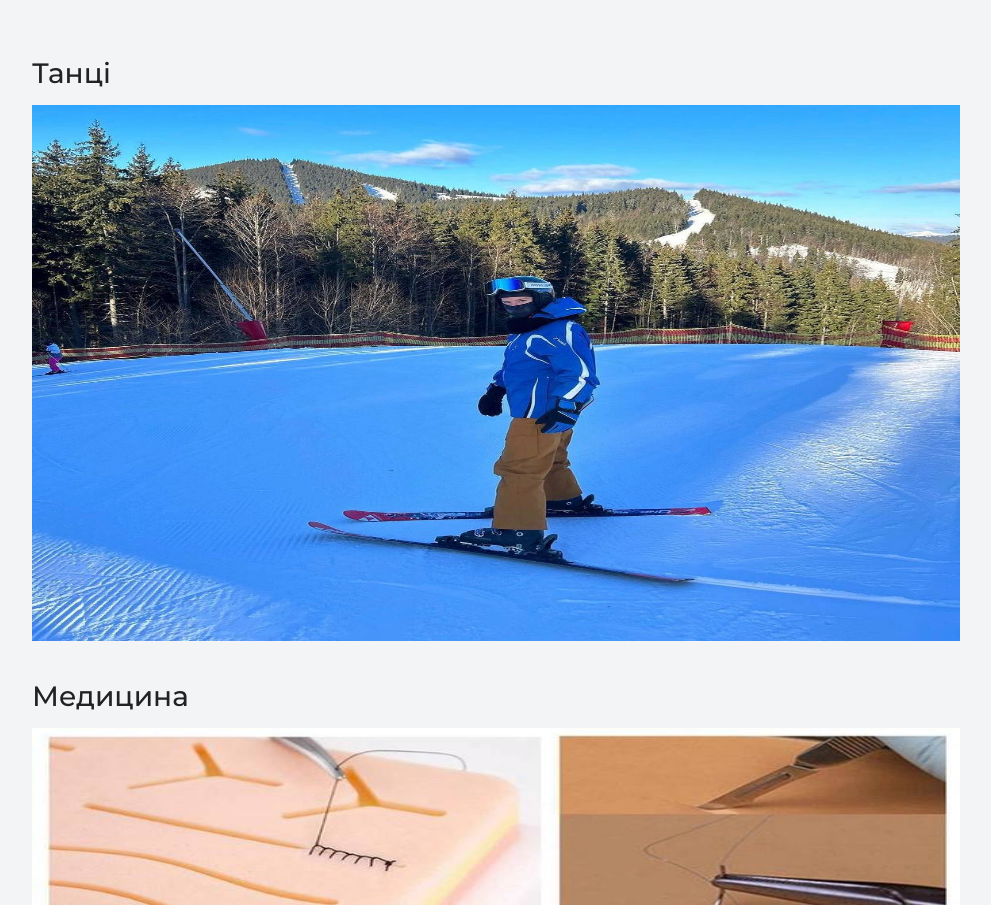
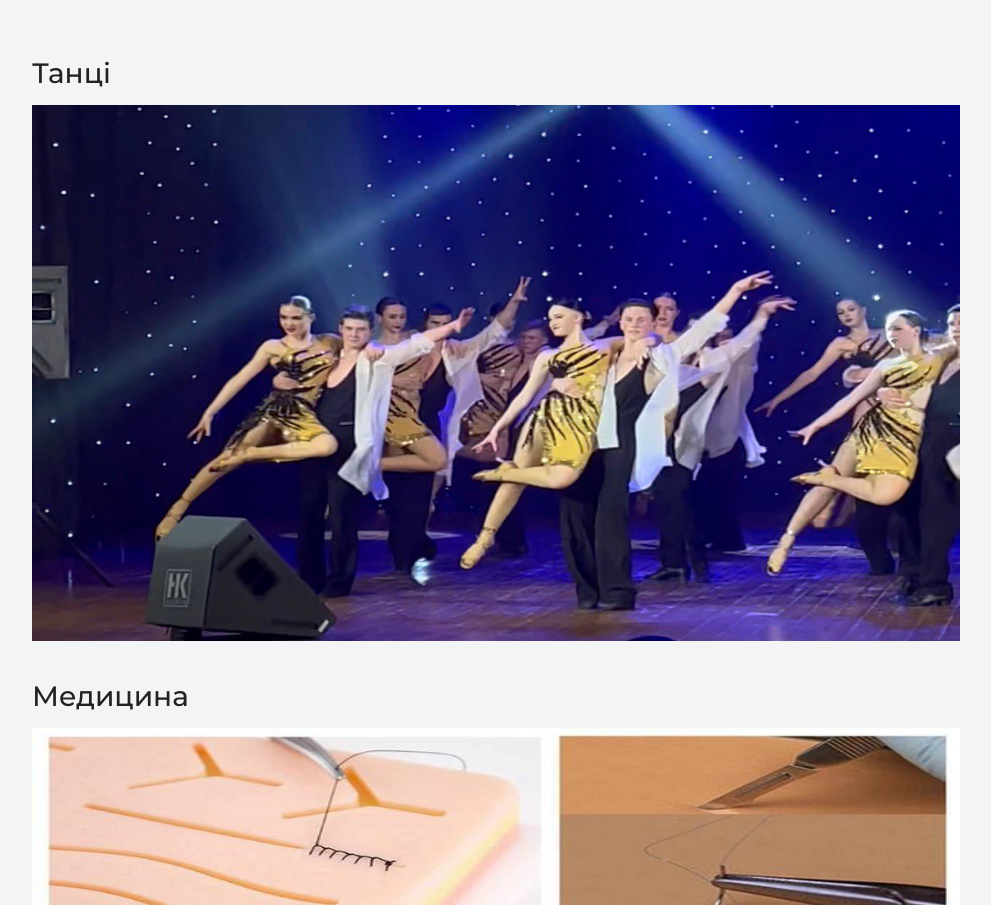
Before and after one commit to TimohaGG/YanaPortfolio, a plain HTML site: page index.html in a window 1280 px wide. Shown: the part 1119-2024 px from the top of the page, without its empty margins (144-1135 px from the left). Drawn offline with nearby package versions, Linux system fonts and the light colour scheme.

Commit message:
Update index.html

```diff
--- a/index.html
+++ b/index.html
@@ -28,7 +28,7 @@
       <h2 class="subheading">Мої інтереси</h2>
       <h3>Танці</h3>
         <figure class="project-image">
-          <img src="img/IMG_1460.jpeg" width="928" height="536" alt="танці">
+          <img src="img/IMG_1462.jpeg" width="928" height="536" alt="танці">
         </figure>
 
         <h3> Медицина</h3>
```
